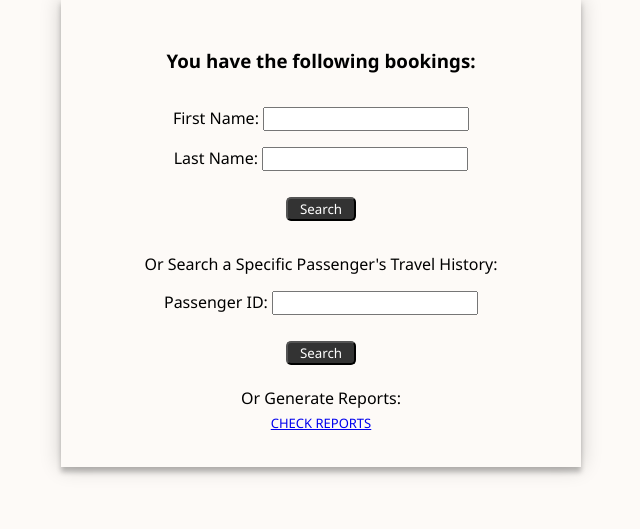
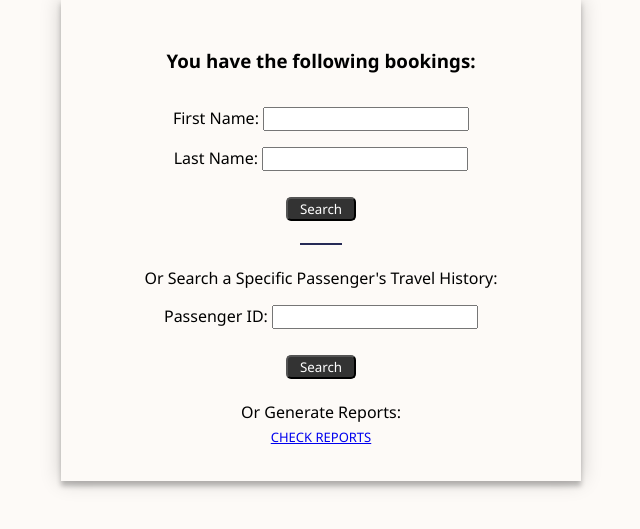
Before and after one commit to Alvallesteros/Magis-Air, a Django app: page /booking/ in a window 1280 px wide. Shown: the part 176-705 px from the top of the page, without its empty margins (319-959 px from the left). Run offline with Django 3.2, Linux system fonts and the light colour scheme; data that the repository does not hold is empty.

Commit message:
added some edits in booking list \(^-^)/

```diff
--- a/MagisAir/app_booking/templates/app_booking/booking_list.html
+++ b/MagisAir/app_booking/templates/app_booking/booking_list.html
@@ -27,13 +27,15 @@
             <button type="submit">Search</button>
         </form>
 
-        <ul>
+        <br>
+        <ul class="booking-container">
             {% for books in booking_list%}
                 <li>
                     <a href="{% url 'booking_detail' books.booking_id %}">Booking {{ books.booking_id }}</a>
                 </li>
             {% endfor%}
         </ul>
+        <br>
 
         Or Search a Specific Passenger's Travel History:
         <form method="get" action="{% url 'booking_list' %}">
--- a/MagisAir/static/css/style.css
+++ b/MagisAir/static/css/style.css
@@ -62,7 +62,7 @@ button:hover {
     flex-direction: column;
     z-index: 1;
     max-width: 520px;
-    max-height: 500px;
+    max-height: 600px;
     box-shadow: 0 0 20px 0 rgba(0, 0, 0, 0.2), 0 5px 5px 0 rgba(0, 0, 0, 0.24);
     outline: 0;
     width: 100%;
@@ -83,8 +83,19 @@ button:hover {
 .input-container a:hover {
     background-color: rgba(196, 193, 189, 0.248);
 }
-
-
+.booking-container {
+    width: auto;
+    margin: 0 auto;
+    border: 1px solid #262A56;
+    background-color: #9c9c9c70;
+}
+.booking-container a {
+    color: black;
+    text-decoration: none;
+}
+.booking-container a:hover {
+    font-weight: bold;
+}
 /* booking report */
 .content-container {
     display: flex;
```
